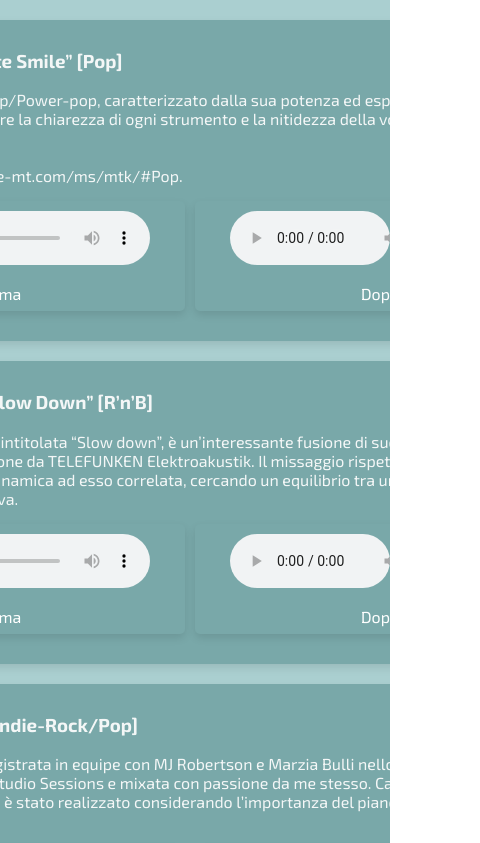
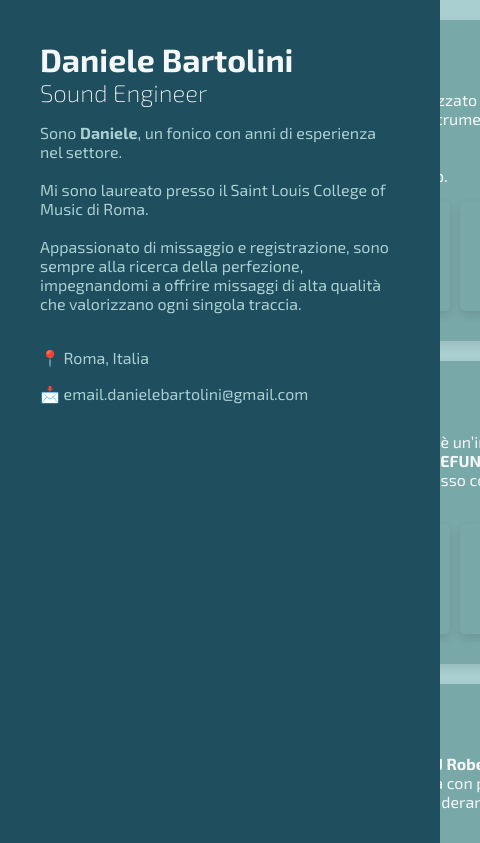
Before and after one commit to DanieleBartolini/DanieleBartolini.github.io, a plain HTML site: page index.html in a window 390 px wide. Shown: the top 843 px of the page, 480 px wide, since content can reach past the window. Drawn offline with Linux system fonts and the light colour scheme; a web font is replaced by a local one.

Commit message:
testo grassetto

```diff
--- a/index.html
+++ b/index.html
@@ -31,7 +31,7 @@
             <h1 style="margin:0">Daniele Bartolini</h1>
             <h2 style="margin:0; font-weight: 200;">Sound Engineer</h2>
             <p>
-                Sono Daniele, un fonico con anni di esperienza nel settore.<br><br>
+                Sono <b>Daniele</b>, un fonico con anni di esperienza nel settore.<br><br>
                 Mi sono laureato presso il Saint Louis College of Music di Roma. <br><br>
                 Appassionato di missaggio e registrazione, sono sempre alla ricerca della perfezione, impegnandomi a offrire missaggi di alta qualità che valorizzano ogni singola traccia.<br><br>
             </p>
@@ -47,8 +47,8 @@
             <section>
                 <h3>Actions! - “One Minute Smile” [Pop]</h3>
                 <p>
-                    Un interessante pezzo Pop/Power-pop, caratterizzato dalla sua potenza ed esplosività.
-                    Il missaggio è stato curato per mantenere la chiarezza di ogni strumento e la nitidezza della voce, delle chitarre e della batteria.
+                    Un interessante pezzo <b>Pop/Power-pop</b>, caratterizzato dalla sua <b>potenza</b> ed <b>esplosività</b>.
+                    Il <b>missaggio</b> è stato curato per mantenere la <b>chiarezza</b> di ogni strumento e la nitidezza della <b>voce</b>, delle chitarre e della batteria.
                     <br><br>
                     Multitraccia da cambridge-mt.com/ms/mtk/#Pop.
                 </p>
@@ -73,7 +73,7 @@
             <!-- Progetto 2 -->
             <section id="section2">
                 <h3>Jessica Childress - “Slow Down” [R’n’B]</h3>
-                <p>Questa performance live, intitolata “Slow down”, è un’interessante fusione di suoni R’n’B. La registrazione è stata messa a disposizione da TELEFUNKEN Elektroakustik. Il missaggio rispetta quelle che sono le sonorità del genere e la dinamica ad esso correlata, cercando un equilibrio tra un suono potente e una buona espressione emotiva.</p>
+                <p>Questa performance <b>live</b>, intitolata <b>“Slow down”</b>, è un’interessante fusione di suoni <b>R’n’B</b>. La registrazione è stata messa a disposizione da <b>TELEFUNKEN Elektroakustik</b>. Il <b>missaggio</b> rispetta quelle che sono le sonorità del genere e la <b>dinamica</b> ad esso correlata, cercando un <b>equilibrio</b> tra un suono <b>potente</b> e una buona <b>espressione emotiva</b>.</p>
                 <div class="audio-container">
                     <div class="audio-box">
                         <audio controls>
@@ -93,7 +93,7 @@
             <!-- Progetto 3 -->
             <section id="section3">
                 <h3>Inghy - “Ti aspetto” [Indie-Rock/Pop]</h3>
-                <p>Ti Aspetto, una traccia registrata in equipe con MJ Robertson e Marzia Bulli nello studio Synthesia di Roma durante le ArtUro Studio Sessions e mixata con passione da me stesso. Canzone Indie-rock con sonorità pop. Il missaggio è stato realizzato considerando l’importanza del pianoforte e della voce all’interno del brano.</p>
+                <p><b>Ti Aspetto</b>, una traccia registrata in equipe con <b>MJ Robertson</b> e <b>Marzia Bulli</b> nello studio <b>Synthesia</b> di Roma durante le <b>ArtUro Studio Sessions</b> e mixata con passione da me stesso. Canzone <b>Indie-rock</b> con sonorità <b>pop</b>. Il <b>missaggio</b> è stato realizzato considerando l’<b>importanza</b> del <b>pianoforte</b> e della <b>voce</b> all’interno del brano.</p>
                 <div class="audio-container">
                     <div class="audio-box">
                         <audio controls>
--- a/style/style.css
+++ b/style/style.css
@@ -73,21 +73,3 @@ section {
     display: inline-block;
     margin: 0 10px;
 }
-
-/* New styles for smaller screens (mobile) */
-
-@media only screen and (max-width: 768px) {
-    #container {
-        flex-direction: column-reverse; /* Change flex direction for mobile */
-    }
-
-    #left-side {
-        width: 100%;
-        position: static;
-        padding: 20px;
-    }
-
-    #right-side {
-        margin-left: 0;
-    }
-}
```
